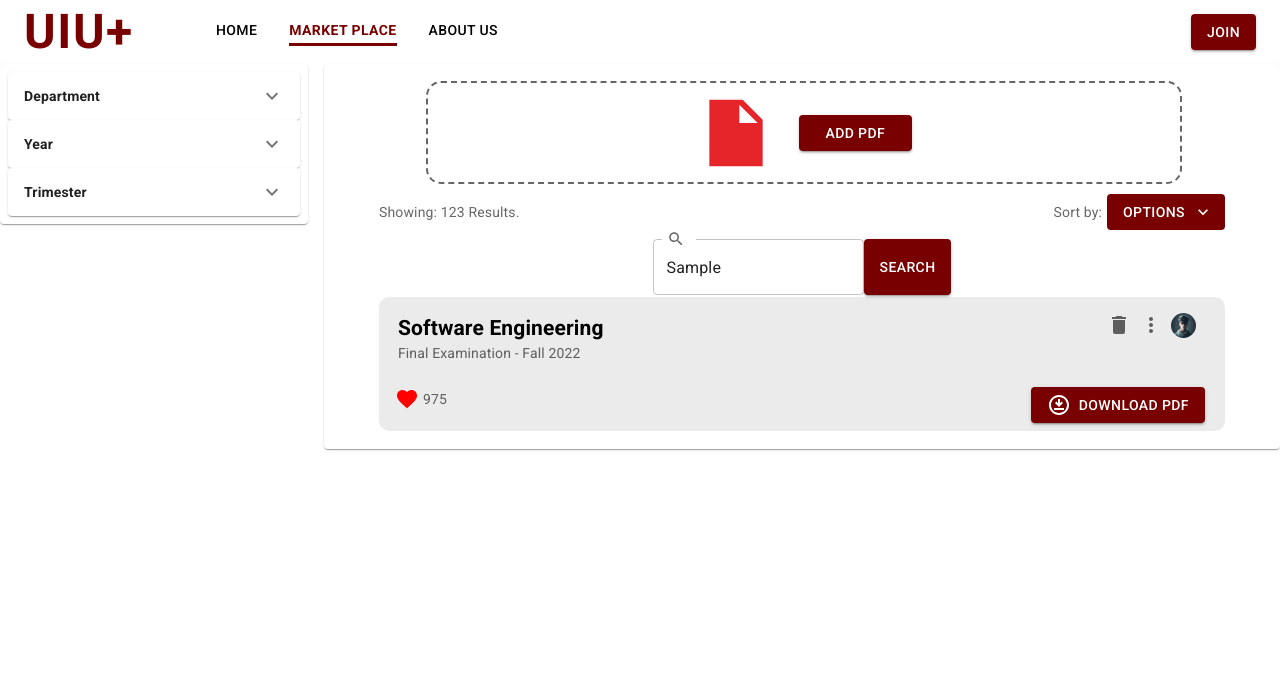
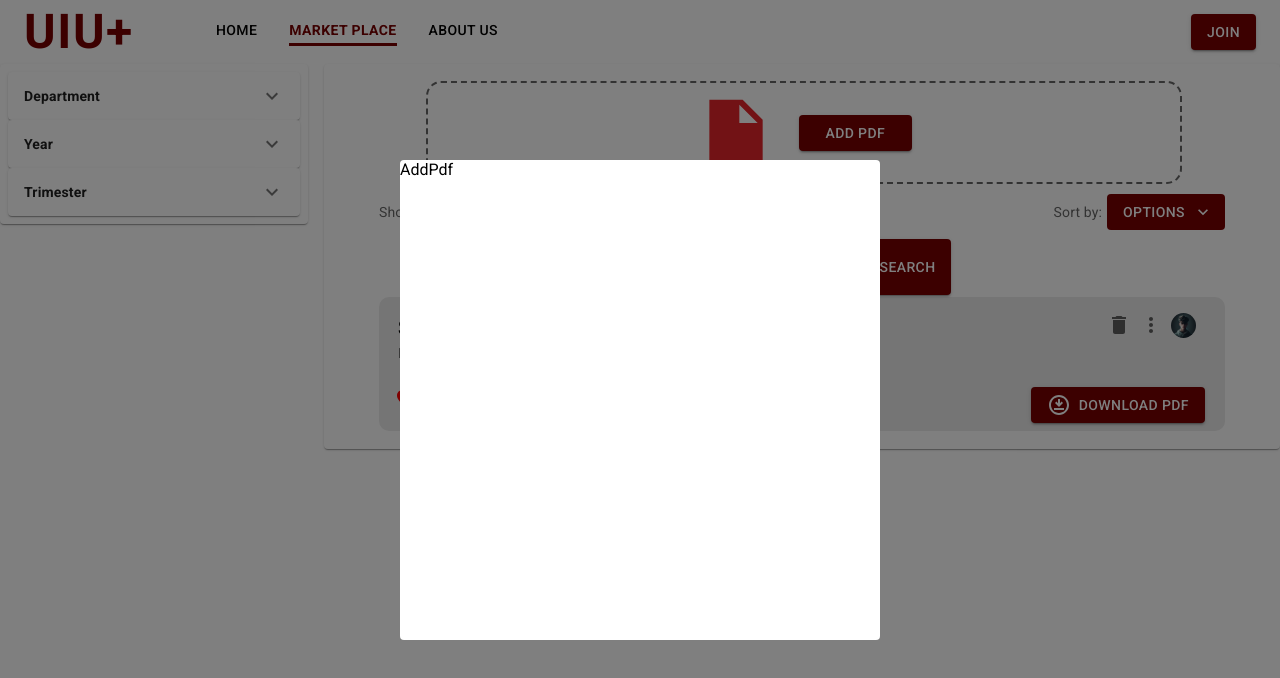
Before and after one commit to nadibahsan10/frontend, a React (Vite) app: page /market in a window 1280 px wide. Both pictures are taken after typing "Sample" into the empty fields and a click on the button "ADD PDF". Shown: the top 678 px of the page. Built offline with nearby package versions, Linux system fonts and the light colour scheme.

Commit message:
Modal add

```diff
--- /dev/null
+++ b/src/QuestionBank/Component/AddPdf.jsx
@@ -0,0 +1,7 @@
+import React from "react";
+
+const AddPdf = () => {
+  return <div>AddPdf</div>;
+};
+
+export default AddPdf;
--- a/src/QuestionBank/Component/UploadBar.jsx
+++ b/src/QuestionBank/Component/UploadBar.jsx
@@ -1,13 +1,44 @@
-import React from 'react'
-import InsertDriveFileSharpIcon from '@mui/icons-material/InsertDriveFileSharp';
-import Button from '@mui/material/Button';
-import"./UploadBar.css"
+import React, { useState } from "react";
+import InsertDriveFileSharpIcon from "@mui/icons-material/InsertDriveFileSharp";
+
+import { Modal, Box } from "@mui/material";
+import Button from "@mui/material/Button";
+import AddPdf from "./AddPdf";
+import "./UploadBar.css";
 
 export default function UploadBar() {
+  const [Add, setAdd] = useState(false);
+  const AddOff = () => {
+    setAdd(false);
+  };
+  const AddOn = () => {
+    setAdd(true);
+  };
+
   return (
-    <div className='barElement'>
-      <InsertDriveFileSharpIcon sx={{ fontSize: "5rem", color: "#E5252A"}} />
-      <Button variant="contained" sx={{width: "15%"}}>ADD PDF</Button>
-    </div>
-  )
+    <>
+      <Modal open={Add} onClose={AddOff}>
+        <div
+          style={{
+            position: "absolute",
+            top: "50%",
+            left: "50%",
+            translate: "-50% -50%",
+            height: "60vh",
+            width: "60vh",
+            backgroundColor: "white",
+            borderRadius: "4px",
+          }}
+        >
+          <AddPdf />
+        </div>
+      </Modal>
+      <div className="barElement">
+        <InsertDriveFileSharpIcon sx={{ fontSize: "5rem", color: "#E5252A" }} />
+        <Button variant="contained" onClick={AddOn} sx={{ width: "15%" }}>
+          ADD PDF
+        </Button>
+      </div>
+    </>
+  );
 }
```
